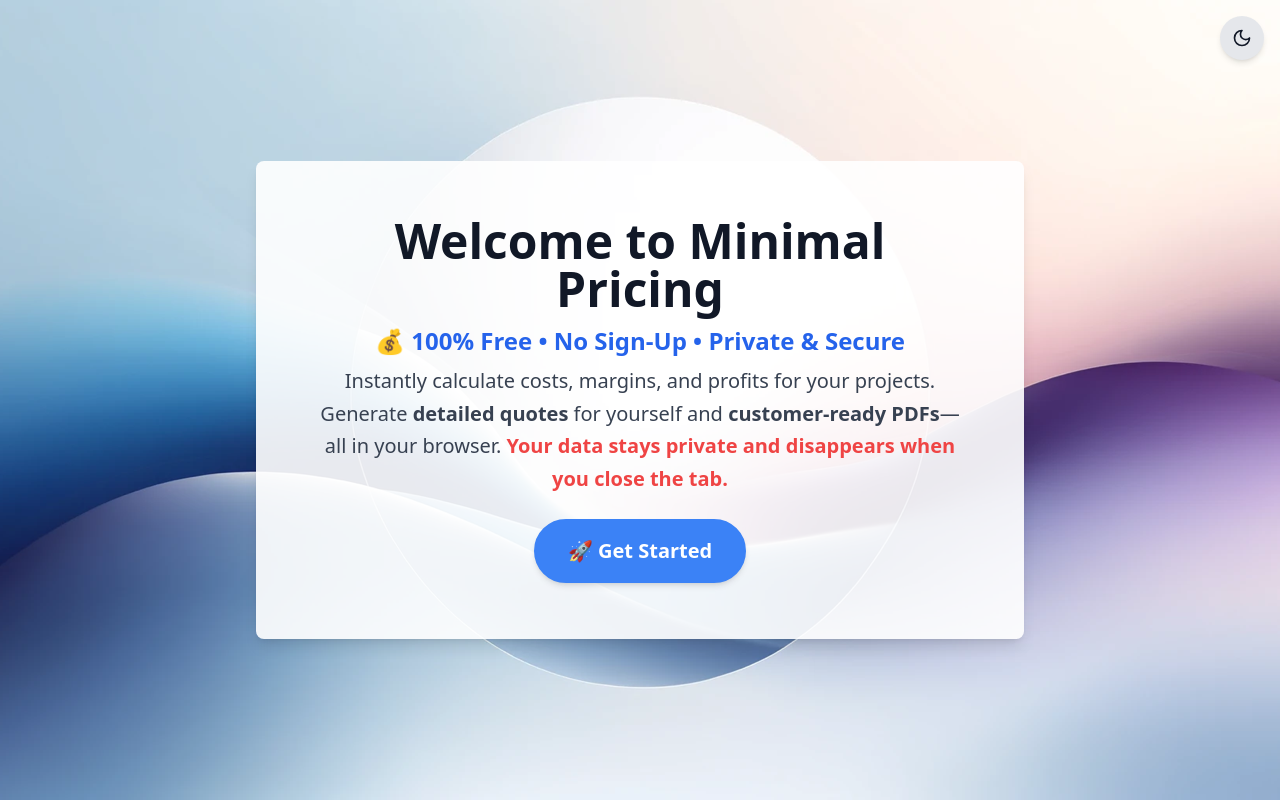
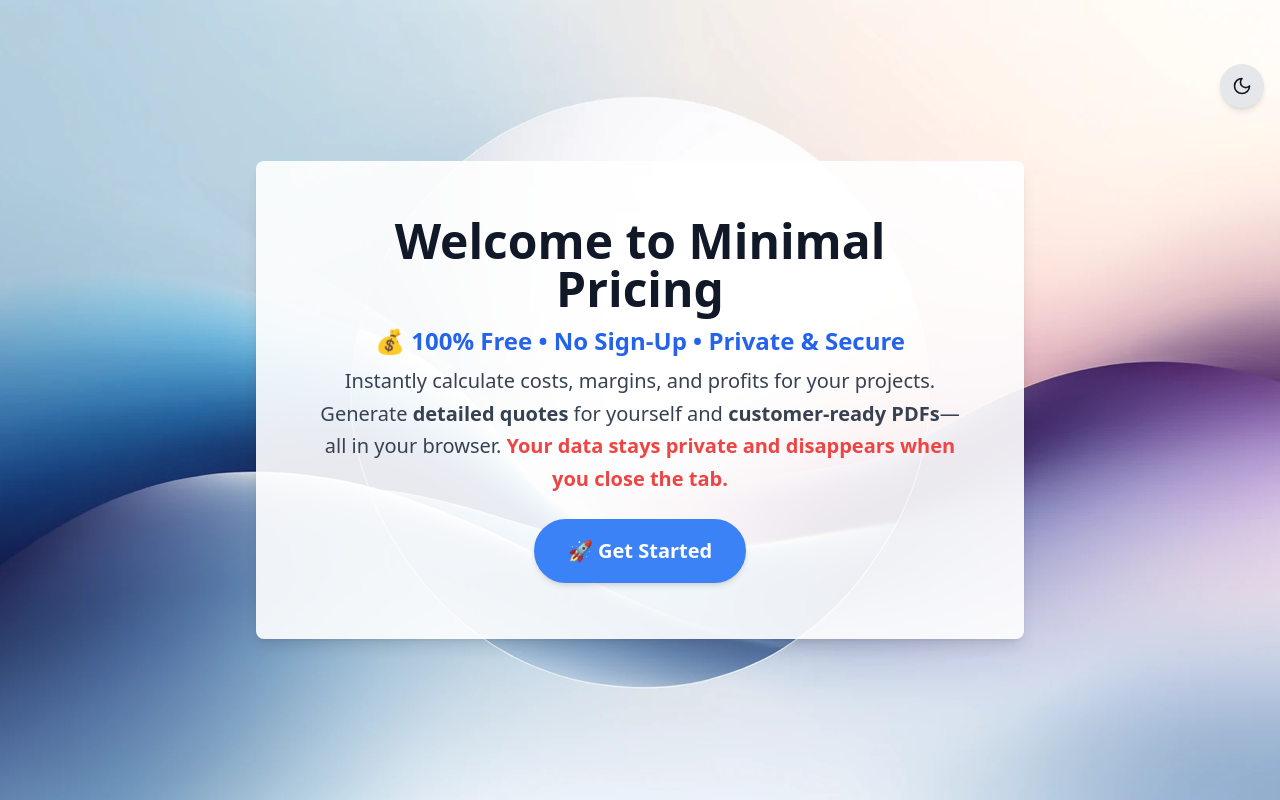
Before and after one commit to yangjialin94/minimal-pricing, a Next.js app: page / in a window 1280 px wide. Built offline with nearby package versions, Linux system fonts and the light colour scheme.

Commit message:
Update root layout

```diff
--- a/src/app/layout.tsx
+++ b/src/app/layout.tsx
@@ -48,30 +48,34 @@ export const metadata: Metadata = {
 export default function RootLayout({ children }: Readonly<{ children: React.ReactNode }>) {
   return (
     <html lang="en" suppressHydrationWarning>
-      <body className="flex min-h-screen w-full flex-col bg-gray-50 text-gray-900 dark:bg-gray-900 dark:text-gray-200">
+      <body className="flex min-h-screen flex-col bg-gray-50 text-gray-900 dark:bg-gray-900 dark:text-gray-200">
         <ThemeProvider attribute="class" defaultTheme="system" enableSystem>
           <ProjectProvider initialProjectData={projectData}>
             <TasksProvider>
-              {/* Add header for SEO */}
-              <header className="w-full bg-gray-100 px-4 py-2 text-center dark:bg-gray-800">
+              {/* Header (Fixed Height) */}
+              <header className="w-full bg-gray-100 px-4 py-3 text-center dark:bg-gray-800">
                 <h1 className="text-2xl font-bold">Contract Pricing Calculator</h1>
                 <p className="text-sm text-gray-600 dark:text-gray-300">
                   Calculate labor, material, and additional costs easily.
                 </p>
               </header>
 
-              {/* Main content */}
-              <main className="flex w-full flex-col items-center justify-center">
-                <div className="fixed right-4 top-4 z-50">
+              {/* Main Content (Fills Remaining Space) */}
+              <main className="flex flex-1 flex-col items-center justify-center">
+                {/* Adjusted Theme Toggle Position */}
+                <div className="fixed right-4 top-[4rem] z-50">
+                  {" "}
+                  {/* Adjusted for header height */}
                   <ThemeToggle />
                 </div>
+
                 <div className="w-full max-w-3xl px-2 sm:max-w-4xl sm:px-6 md:max-w-5xl md:px-10 lg:px-12 xl:px-16 2xl:px-24">
                   <Suspense fallback={<LoadingScreen />}>{children}</Suspense>
                 </div>
               </main>
 
-              {/* Add footer for extra SEO */}
-              <footer className="w-full bg-gray-100 px-4 py-2 text-center dark:bg-gray-800">
+              {/* Footer (Fixed Height) */}
+              <footer className="mt-4 w-full bg-gray-100 px-4 py-3 text-center dark:bg-gray-800">
                 <p className="text-sm text-gray-600 dark:text-gray-300">
                   &copy; {new Date().getFullYear()} Contract Pricing App | All Rights Reserved.
                 </p>
```
